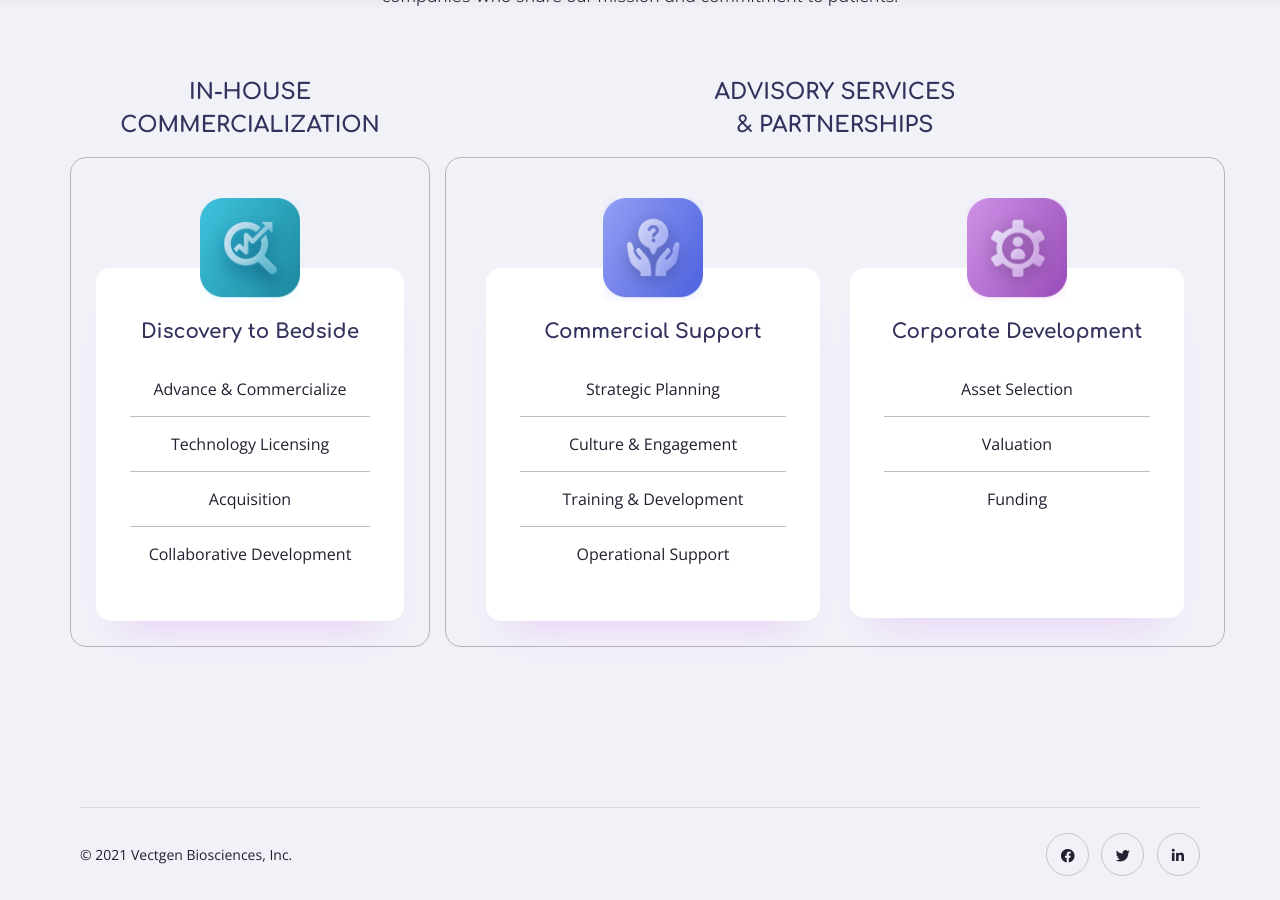
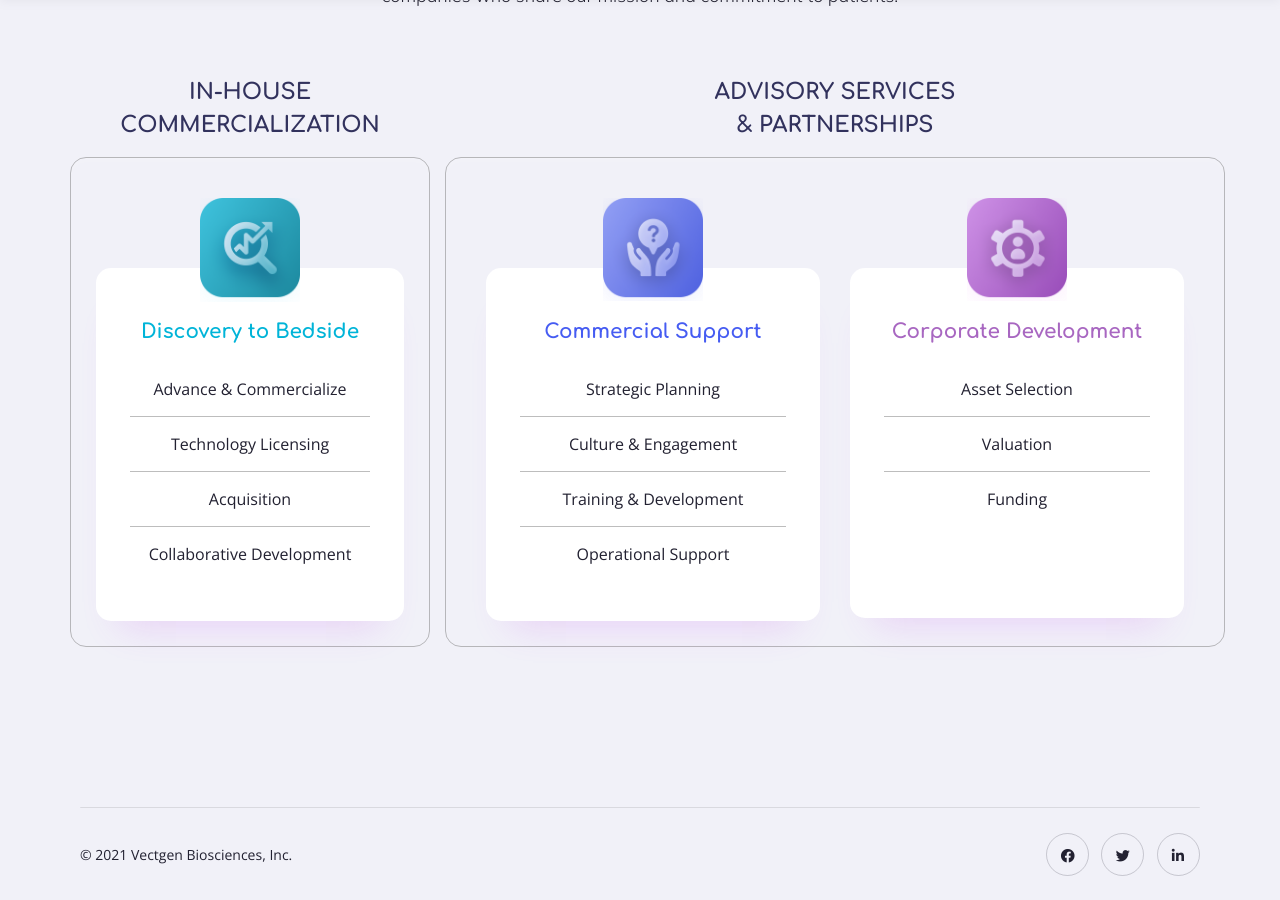
Before and after one commit to chaelpulse/vectgen, a Jekyll site: the page built from _pages/model.md, in a window 1280 px wide and 900 px high, scrolled down 1332 px. Built offline with Jekyll 4.4.1, drawn with Linux system fonts in a browser that asks for light colours.

Commit message:
Font Color Changes

```diff
--- a/_includes/model-details.html
+++ b/_includes/model-details.html
@@ -42,7 +42,7 @@
                 <div class="text-center info__icon">
                   <img src="{{ base.url | prepend: site.url }}/assets/img/search.png" alt="">
                 </div>
-                <h6 class="info-title text-center">
+                <h6 class="info-title text-center" style="color: #00B4D8;">
                   Discovery to Bedside
                 </h6>
                 <ul class="text-center">
@@ -67,7 +67,7 @@
               <div class="text-center info__icon">
                 <img src="{{ base.url | prepend: site.url }}/assets/img/hands.png" alt="">
               </div>
-              <h6 class="info-title text-center">Commercial Support</h6>
+              <h6 class="info-title text-center" style="color: #465CF2;">Commercial Support</h6>
               <ul class="text-center">
                 <li>Strategic Planning</li>
                 <li>Culture & Engagement</li>
@@ -82,8 +82,9 @@
               <div class="text-center info__icon">
                 <img src="{{ base.url | prepend: site.url }}/assets/img/cog.png" alt="">
               </div>
-              <h6 class="info-title text-center">
-                Corporate Development</h6>
+              <h6 class="info-title text-center" style="color: #A867C1;">
+                Corporate Development
+              </h6>
                 <ul class="text-center">
                   <li>Asset Selection</li>
                   <li>Valuation</li>
```
